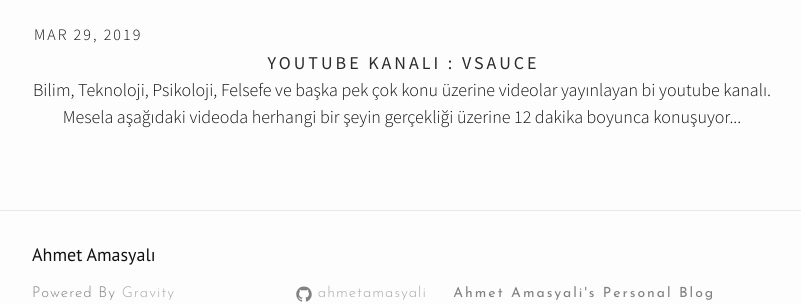
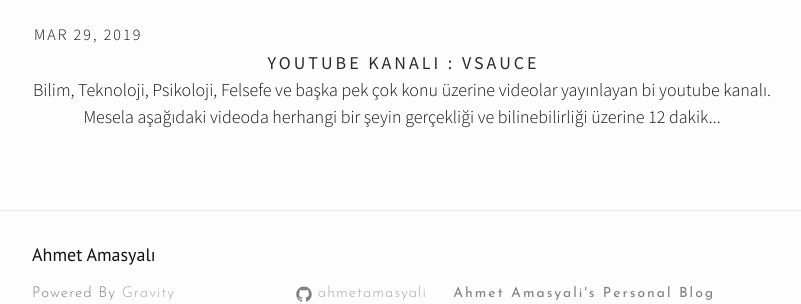
Before and after one commit to ahmetamasyali/blog.github.io, a Jekyll site: the page built from index.html, in a window 1280 px wide. Shown: the part 484-788 px from the top of the page, without its empty margins (238-1039 px from the left). Built offline with Jekyll 4.4.1, drawn with Linux system fonts in a browser that asks for light colours; nearby versions of some CDN libraries; the list of posts is cut into pages by our own code.

Commit message:
blog new posts

```diff
--- a/_posts/2016-03-29-vsauce.markdown
+++ b/_posts/2016-03-29-vsauce.markdown
@@ -7,8 +7,9 @@
 ---
 Bilim, Teknoloji, Psikoloji, Felsefe ve başka pek çok konu üzerine videolar yayınlayan bi youtube kanalı.
 
-Mesela aşağıdaki videoda herhangi bir şeyin gerçekliği üzerine 12 dakika boyunca konuşuyor.
+Mesela aşağıdaki videoda herhangi bir şeyin gerçekliği ve bilinebilirliği üzerine 12 dakika boyunca konuşuyor.
 
-{% include youtubePlayer.html id="L45Q1_psDqk" %}
+
 <iframe width="560" height="315" src="https://www.youtube.com/embed/L45Q1_psDqk" frameborder="0" allowfullscreen></iframe>
+
 Puan : 9.6/10
```
